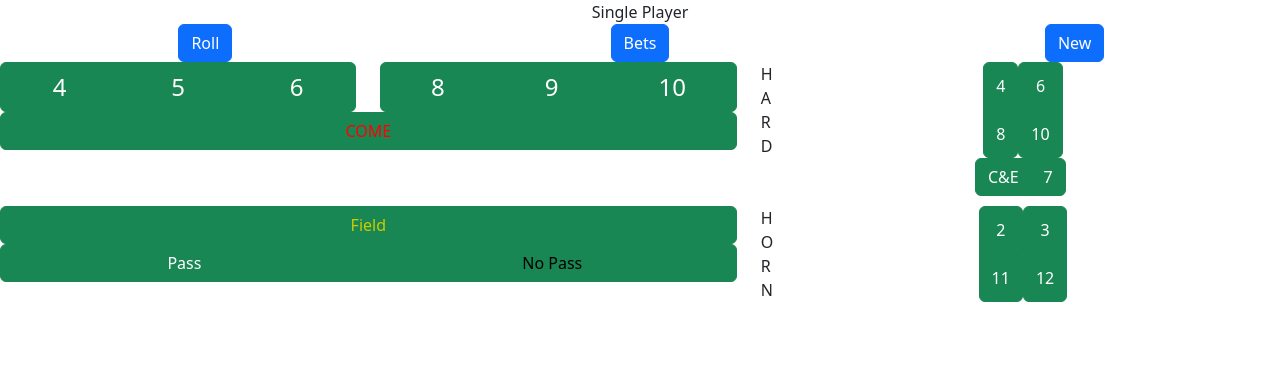
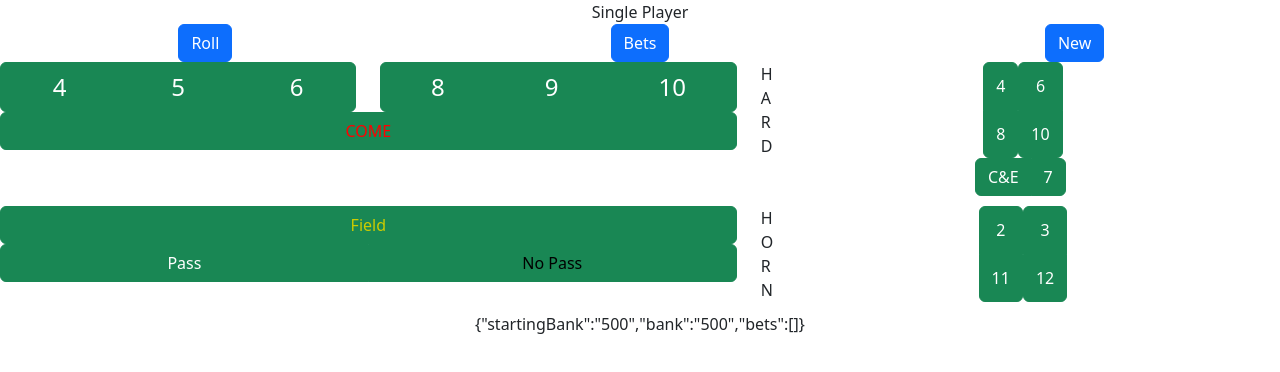
Before and after one commit to alubbers/free-craps, a React (Create React App) app: page /solo in a window 1280 px wide. Both pictures are taken after a click on the button "New". Shown: the top 372 px of the page. Built offline with nearby package versions, Linux system fonts and the light colour scheme.

Commit message:
Bets modal working

```diff
--- a/package.json
+++ b/package.json
@@ -29,6 +29,9 @@
     "eject": "react-scripts eject"
   },
   "eslintConfig": {
+    "env": {
+      "es2020": true
+    },
     "extends": [
       "react-app"
     ]
--- a/src/BetHelper.js
+++ b/src/BetHelper.js
@@ -1,3 +1,4 @@
+import { makeAutoObservable } from "mobx";
 
 class BetHelper {
 
@@ -11,6 +12,7 @@ class BetHelper {
   constructor(startingBank = 500n) {
     this.startingBank = startingBank;
     this.bank = startingBank;
+    makeAutoObservable(this);
   }
 
   reset() {
@@ -23,12 +25,14 @@ class BetHelper {
   }
 
   getBetsForBucket(bucketCode) {
-    return this.bets.filter( b => b.bucketCode === bucketCode );
+	  return this.bets.filter( b => b.bucketCode === bucketCode );
   }
 
-  // make a new bet or change an existing one
-  // The type param specifies things like "odds", "lay", "come bet odds",
-  // or other notations of the bet type within a bucket
+ /**
+  * make a new bet or change an existing one
+  * The type param specifies things like "odds", "lay", "come bet odds",
+  * or other notations of the bet type within a bucket
+  */
   makeBet(amount, bucketCode, type = "default") {
     let bankDelta = 0n;
 
@@ -40,12 +44,13 @@ class BetHelper {
 
       this.bets.push({
         amount: amount,
-        bucketCode: bucketCode
+        bucketCode: bucketCode,
+        type: type
       });
     }
     else {
       // change the value of the existing bet and find the change in the bank value
-      bankDelta = amount = existingBet.amount;
+      bankDelta = amount - existingBet.amount;
 
       existingBet.amount = amount;
     }
@@ -57,6 +62,26 @@ class BetHelper {
     this.bets = this.bets.filter( b => b.bucketCode !== bucketCode );
   }
 
+  /**
+   * Utility method to capture as JSON since BigInts are not compatible with JSON.stringify
+   */
+  asJson() {
+
+    let resultObj = {
+      startingBank: this.startingBank.toString(),
+      bank: this.bank.toString(),
+      bets: this.betsAsJsonFriendly()
+    };
+
+    return JSON.stringify(resultObj);
+  }
+
+  betsAsJsonFriendly(betsToFormat = this.bets) {
+    return betsToFormat.map((b) => {
+       return { ...b, amount: b.amount.toString() }
+      });
+  }
+
 }
 
 export default BetHelper;
--- a/src/BetModals.js
+++ b/src/BetModals.js
@@ -1,4 +1,4 @@
-import React, {useState} from "react";
+import React from "react";
 import Button from 'react-bootstrap/Button';
 import Form from 'react-bootstrap/Form';
 import Modal from 'react-bootstrap/Modal';
@@ -28,15 +28,9 @@ export const BetsModal = props => {
 
 export const MakeBetModal = props => {
 
-  const [amount, setAmount] = useState(1);
+  let betLabel = "";
 
-  const [initialized, setInitialized] = useState(1);
-
-  let existingBet = 0n;
-
-  let betLabel = "N/A";
-
-  const bucket = crapsTableStore.getBucketForCode(props.bucketCode);
+  const bucket = crapsTableStore.getBucketForCode(props.modalState.code);
 
   if (bucket) {
     betLabel = bucket.label;
@@ -45,41 +39,21 @@ export const MakeBetModal = props => {
       betLabel = "Hard " + betLabel;
     }
 
-    const betsForBucket = props.bets.getBetsForBucket(props.bucketCode);
-
-    // TODO find the default bucket for now
-    if (betsForBucket) {
-      const defaultBet = betsForBucket.find(b => b.type === "default");
-      if (defaultBet) {
-        existingBet = defaultBet.amount;
-      }
-    }
-  }
-
-  if (!initialized) {
-    setAmount("" + existingBet);
-    setInitialized(true);
   }
 
   const clearOnclick = (event) => {
-    props.saveCallback("0");
+    props.updateCallback("0");
+    props.saveCallback();
     props.hideCallback();
   }
 
   const saveOnclick = (event) => {
-    const inputValue = document.getElementById("makeBetValue").value;
-    props.saveCallback(inputValue);
+    props.saveCallback();
     props.hideCallback();
   }
 
-  const updateMakeBetValue = () => {
-    const inputValue = document.getElementById("makeBetValue").value;
-    setAmount(inputValue);
-  }
-
-  const modalCloseCleanup = (followUpFunc) => {
-    setInitialized(false);
-    followUpFunc();
+  const updateMakeBetValue = (event) => {
+    props.updateCallback(event?.target?.value);
   }
 
   return (
@@ -91,14 +65,14 @@ export const MakeBetModal = props => {
         <Form>
           <Form.Group>
             <Form.Label>Amount</Form.Label>
-            <Form.Control id="makeBetValue" type="text" value={amount} onChange={() => updateMakeBetValue(setAmount)}/>
+            <Form.Control id="makeBetValue" type="text" value={props.modalState.value} onChange={(event) => updateMakeBetValue(event)}/>
           </Form.Group>
         </Form>
       </Modal.Body>
       <Modal.Footer>
-          <Button variant="secondary" onClick={(event) => modalCloseCleanup(props.hideCallback)}>Cancel</Button>
-          <Button variant="danger" onClick={(event) => modalCloseCleanup(clearOnclick)}>Clear</Button>
-          <Button variant="success" onClick={(event) => modalCloseCleanup(saveOnclick)}>Bet!</Button>
+          <Button variant="secondary" onClick={(event) => props.hideCallback()}>Cancel</Button>
+          <Button variant="danger" onClick={(event) => clearOnclick()}>Clear</Button>
+          <Button variant="success" onClick={(event) => saveOnclick()}>Bet!</Button>
         </Modal.Footer>
     </Modal>
   );
--- a/src/Solo.js
+++ b/src/Solo.js
@@ -1,28 +1,45 @@
 import Alert from 'react-bootstrap/Alert';
 import Button from 'react-bootstrap/Button';
-import Card from 'react-bootstrap/Card';
-import Container from 'react-bootstrap/Container';
 import Col from 'react-bootstrap/Col';
 import Row from 'react-bootstrap/Row';
 import React, { Component } from 'react';
 import IdlingComponent from './IdlingComponent';
 import CrapsTable from './CrapsTable';
-import { CrapsTableStore } from './CrapsTableStore';
 import { BetsModal, MakeBetModal } from './BetModals';
-import ListGroup from 'react-bootstrap/ListGroup';
 import { observer } from "mobx-react"
 
 import './App.css';
 
-const Solo = observer(({ store }) =>
-  <SoloView soloStore={store}
-            showBetsModal={store.betsModalShowing}
-            showMakeBetModal={store.makeBetModalCode !== undefined}
-            makeBetModalCode={store.makeBetModalCode}
+const Solo = observer(({ store }) => {
+	const betsModal = {
+	  show: store.betsModalShowing,
+	};
+
+	let makeBetModal = {
+	  show: store.makeBetModalBucketCode !== undefined,
+	  code: store.makeBetModalBucketCode,
+	  value: "0"
+	};
+
+  let fooDisplay = makeBetModal;
+
+	if (store.makeBetModalValue !== undefined) {
+	  makeBetModal.value = store.makeBetModalValue;
+    fooDisplay.value = store.makeBetModalValue.toString();
+	}
+
+	console.log(`RATOUT 1: About to render SoloView, betsModal= [ ${JSON.stringify(betsModal)} ] , makeBetModal = [ ${JSON.stringify(fooDisplay)} ]`);
+
+	return (
+	  <SoloView soloStore={store}
+            betsModal={betsModal}
+            makeBetModal={makeBetModal}
             gameStarted={store.gameStarted}
             storeReady={store.ready}
             currentGame={store.currentGame}
-            betHelper={store.betHelper} />);
+            betHelper={store.betHelper} />
+	);
+  });
 
 class SoloView extends Component {
 
@@ -54,8 +71,14 @@ class SoloView extends Component {
     this.store.hideMakeBetModal();
   }
 
-  makeBet(amount) {
-    console.log(`Made a bet of ${amount} on ${this.props.makeBetModalCode}`);
+  updateMakeBetValue(newValue) {
+	console.log(`RATOUT 2: updating make bet value from ${this.props.makeBetModal.value} to ${newValue}`);
+	this.store.updateMakeBetValue(newValue);
+  }
+
+  makeBet() {
+    console.log(`Made a bet of ${this.props.makeBetModal.value} on ${this.props.makeBetModal.code}`);
+    this.store.betMade();
   }
 
   buildActiveBody() {
@@ -106,6 +129,18 @@ class SoloView extends Component {
       const startedDate = this.props.currentGame.when;
       const startedDisplay = `${startedDate.getMonth() + 1}/${startedDate.getDate()}/${startedDate.getFullYear()}`;
 
+      let existingBets = undefined;
+      if (this.props.makeBetModal.show) {
+        const betsForBucket = this.props.betHelper.getBetsForBucket(this.props.makeBetModal.code);
+
+        if (betsForBucket) {
+          existingBets = {};
+          betsForBucket.forEach(b => {
+            existingBets[b.type] = b;
+          });
+        }
+      }
+
       currentActivity = (
         <>
           <Row>
@@ -119,15 +154,28 @@ class SoloView extends Component {
               {newGame}
             </Col>
           </Row>
-          <BetsModal show={this.props.showBetsModal}
+          <BetsModal show={this.props.betsModal.show}
             hideCallback={() => this.hideBetsModal()}
             bets={this.props.betHelper}/>
-          <MakeBetModal show={this.props.showMakeBetModal}
+          <MakeBetModal show={this.props.makeBetModal.show}
             hideCallback={() => this.hideMakeBetModal()}
-            saveCallback={(amount) => this.makeBet(amount)}
-            bets={this.props.betHelper}
-            bucketCode={this.props.makeBetModalCode}/>
+            saveCallback={() => this.makeBet()}
+            updateCallback={(amount) => this.updateMakeBetValue(amount)}
+            modalState={this.props.makeBetModal}/>
           <CrapsTable bucketClick={(code) => this.betBucketClicked(code)} currentGame={this.props.currentGame}/>
+          <div>
+          {JSON.stringify({
+            startingBank: this.props.betHelper.startingBank.toString(),
+            bank: this.props.betHelper.bank.toString(),
+            bets: this.props.betHelper.bets.map( b => {
+              return {
+                amount: b.amount.toString(),
+                bucketCode: b.bucketCode,
+                type: b.type
+              };
+              })
+          })}
+          </div>
           <Row>
             <Col>
               {rollRows}
--- a/src/SoloStore.js
+++ b/src/SoloStore.js
@@ -20,7 +20,9 @@ class SoloStore {
 
   betsModalShowing = false;
 
-  makeBetModalCode = undefined;
+  makeBetModalBucketCode = undefined;
+
+  makeBetModalValue = undefined;
 
   constructor() {
     makeAutoObservable(this);
@@ -76,6 +78,14 @@ class SoloStore {
     this.ready = true;
   }
 
+  betMade() {
+    this.ready = false;
+
+    this.betHelper.makeBet(BigInt(this.makeBetModalValue), this.makeBetModalBucketCode);
+
+    this.ready = true;
+  }
+
   showBetsModal() {
     this.betsModalShowing = true;
   }
@@ -85,14 +95,39 @@ class SoloStore {
   }
 
   showMakeBetModal(bucketCode) {
+	this.ready = false;
+
     if (bucketCode === undefined) {
       console.warn("Attempting to show the make bet modal with an undefined bucketCode is a no-op");
     }
-    this.makeBetModalCode = bucketCode;
+    this.makeBetModalBucketCode = bucketCode;
+
+    console.log(`RATOUT 4: this.makeBetModalBucketCode = ${this.makeBetModalBucketCode}`);
+
+    console.log(`RATOUT 4: this.betHelper.asJson() = [ ${this.betHelper.asJson()} ]`);
+
+    const betsForBucket = this.betHelper.getBetsForBucket(this.makeBetModalBucketCode);
+    // TODO Assume the default type of bet within a bucket
+    const betToCheck = betsForBucket.find((bet) => bet.type === "default");
+
+    if (betToCheck) {
+      this.makeBetModalValue = betToCheck.amount;
+    }
+
+    this.ready = true;
   }
 
   hideMakeBetModal() {
-    this.makeBetModalCode = undefined;
+	this.ready = false;
+
+	this.makeBetModalBucketCode = undefined;
+    this.makeBetModalValue = undefined;
+
+    this.ready = true;
+  }
+
+  updateMakeBetValue(newValue) {
+	this.makeBetModalValue = newValue;
   }
 
 }
```
